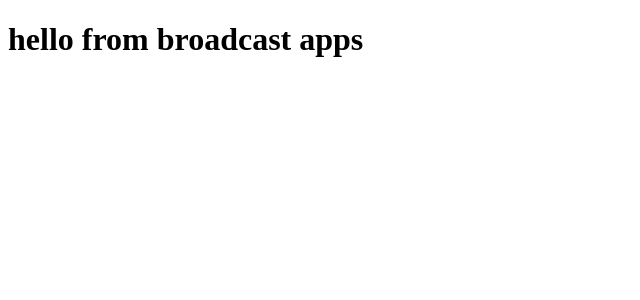
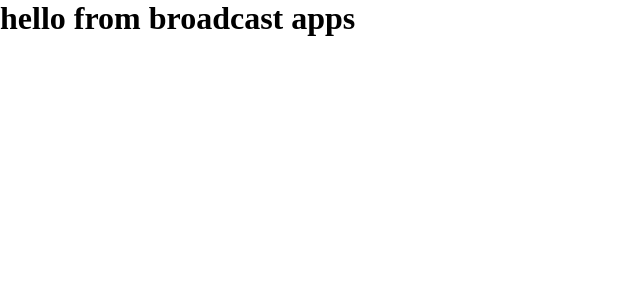
Before and after one commit to MuhammadFadhil10/broadcast-app, a React (Create React App) app: page / in a window 1280 px wide. Shown: the top 300 px of the page, without its empty margins (0-640 px from the left). Built offline with nearby package versions, Linux system fonts and the light colour scheme.

Commit message:
reset margin & padding

```diff
--- a/src/components/Navigation.module.css
+++ b/src/components/Navigation.module.css
@@ -1,7 +1,11 @@
+* {
+	margin: 0;
+	padding: 0;
+}
 @media (max-width: 800px) {
 	.navbarContainer {
 		margin-left: 0;
-		width: 100vw;
+		width: 100%;
 		height: 100px;
 		background-color: red;
 	}
```
